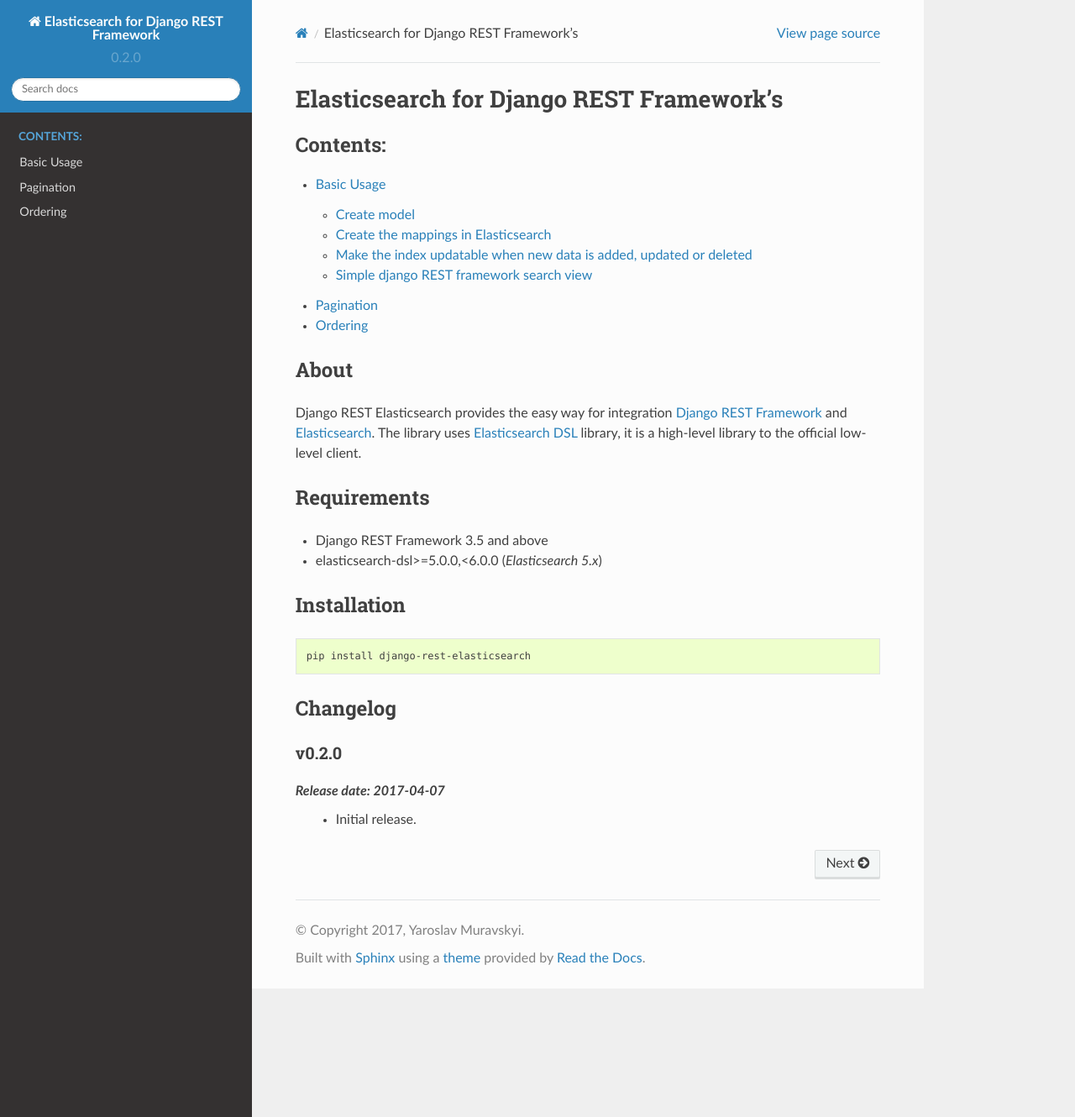
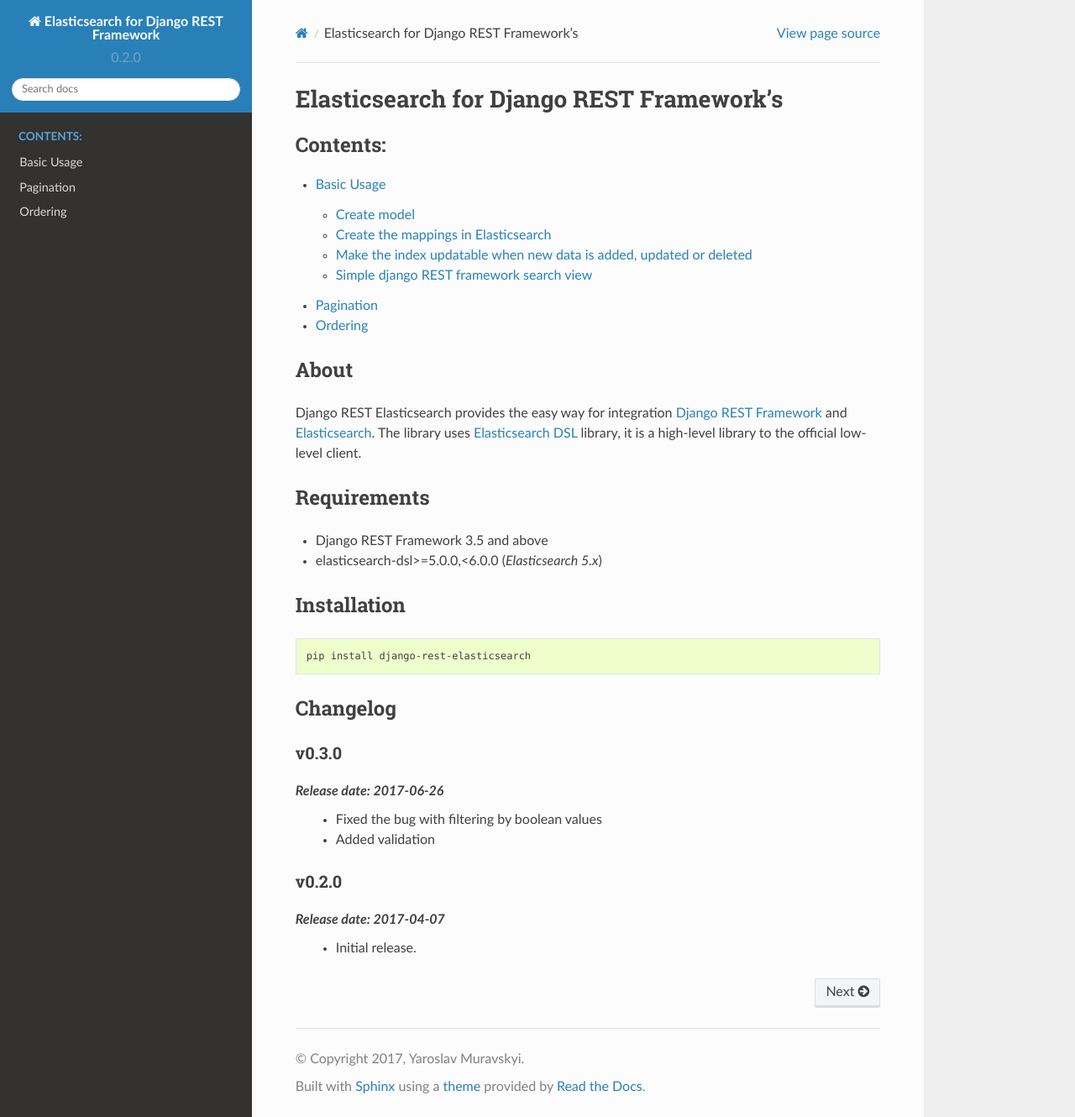
Before and after one commit to myarik/django-rest-elasticsearch, a Sphinx documentation site: the page built from docs/index.rst, in a window 1280 px wide and 1330 px high. Shown: the whole window at 84% size. Built offline with Sphinx 7.4.7 and the Read the Docs theme 2.0.0, drawn with Linux system fonts in a browser that asks for light colours.

Commit message:
Update documentation

```diff
--- a/docs/index.rst
+++ b/docs/index.rst
@@ -32,6 +32,13 @@
 
 Changelog
 ---------
+v0.3.0
+......
+
+*Release date: 2017-06-26*
+    - Fixed the bug with filtering by boolean values
+    - Added validation
+
 v0.2.0
 ......
 
```
